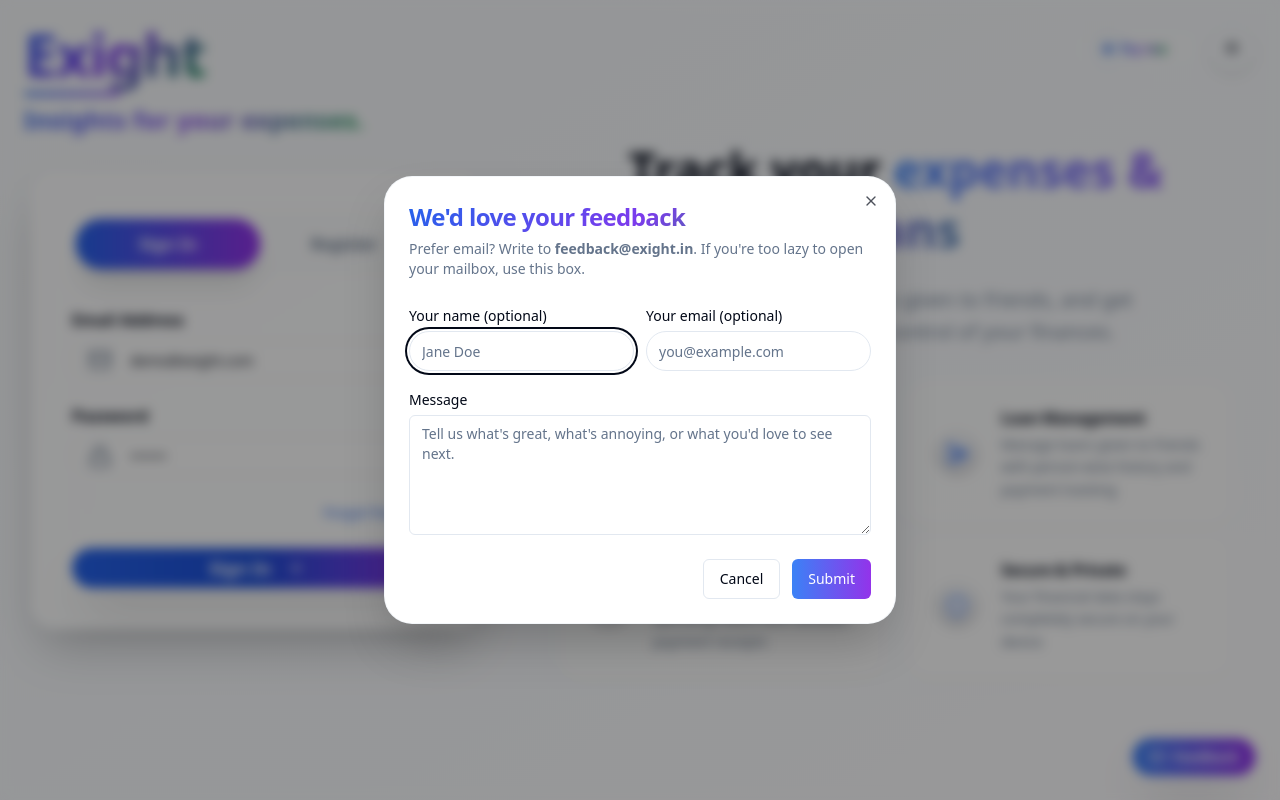
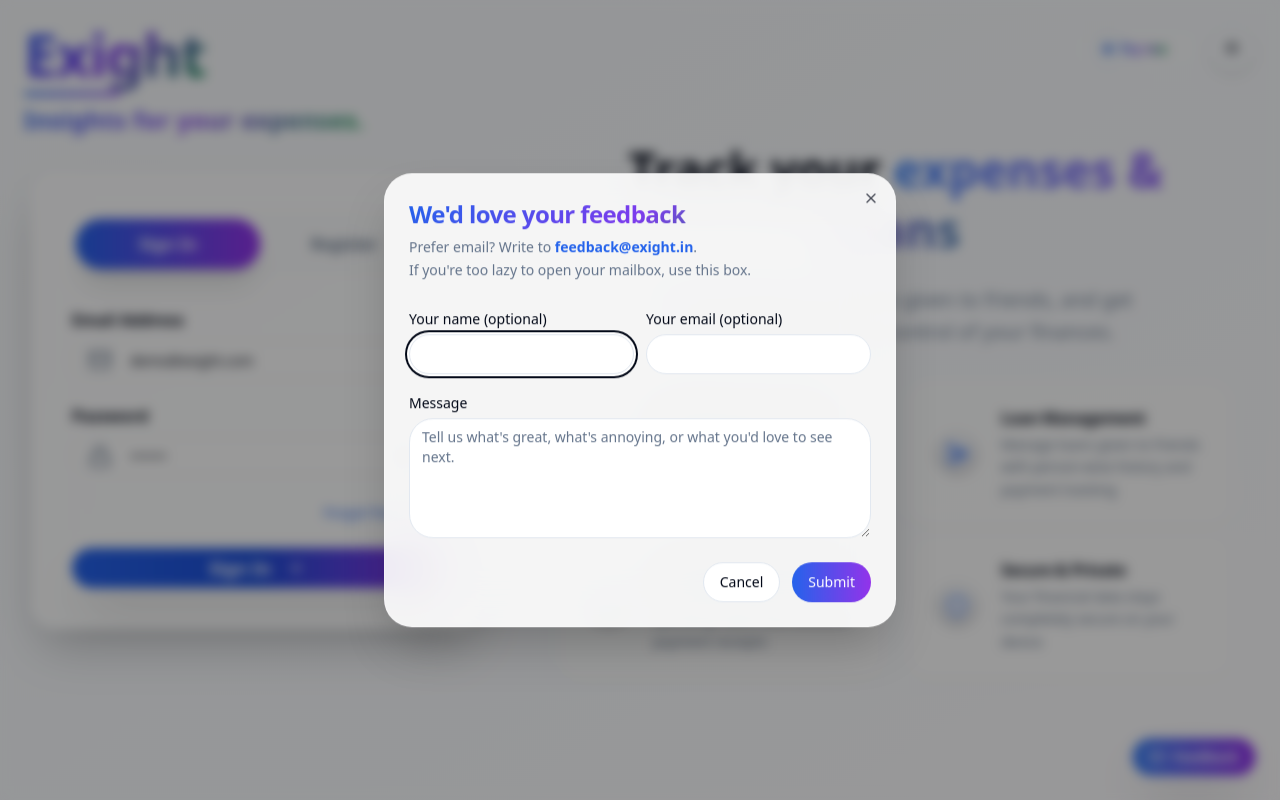
Before and after one commit to rescuedragon/exight2.0, a React (Vite) app: page /login in a window 1280 px wide. Both pictures are taken after a click on the button "Feedback". Built offline with nearby package versions, Linux system fonts and the light colour scheme.

Commit message:
Feedback: Apple-like UI polish, mailto link, line break, cleared placeholders, rounded inputs/buttons; no functionality change

```diff
--- a/src/components/FeedbackModal.tsx
+++ b/src/components/FeedbackModal.tsx
@@ -57,11 +57,13 @@ export const FeedbackModal = () => {
           <span>Feedback</span>
         </button>
       </DialogTrigger>
-      <DialogContent className="max-w-lg w-[92vw] rounded-[28px] border border-border/40 bg-card shadow-2xl">
+      <DialogContent className="max-w-lg w-[92vw] rounded-[28px] border border-white/30 dark:border-white/10 bg-white/90 dark:bg-transparent dark:dark-surface shadow-ambient backdrop-blur-xl">
         <DialogHeader>
           <DialogTitle className="text-2xl font-extrabold gradient-text animate-gradient-x">We'd love your feedback</DialogTitle>
-          <p className="text-sm text-muted-foreground">
-            Prefer email? Write to <span className="font-semibold">feedback@exight.in</span>. If you're too lazy to open your mailbox, use this box.
+          <p className="text-sm text-muted-foreground leading-relaxed">
+            Prefer email? Write to <a href="mailto:feedback@exight.in" className="text-blue-accent hover:underline font-semibold">feedback@exight.in</a>.
+            <br/>
+            If you're too lazy to open your mailbox, use this box.
           </p>
         </DialogHeader>
 
@@ -72,8 +74,8 @@ export const FeedbackModal = () => {
               <Input
                 value={form.name || ""}
                 onChange={(e) => setForm((f) => ({ ...f, name: e.target.value }))}
-                placeholder="Jane Doe"
-                className="mt-1"
+                placeholder=""
+                className="mt-1 rounded-3xl"
               />
             </div>
             <div>
@@ -82,8 +84,8 @@ export const FeedbackModal = () => {
                 type="email"
                 value={form.email || ""}
                 onChange={(e) => setForm((f) => ({ ...f, email: e.target.value }))}
-                placeholder="you@example.com"
-                className="mt-1"
+                placeholder=""
+                className="mt-1 rounded-3xl"
               />
             </div>
           </div>
@@ -94,16 +96,16 @@ export const FeedbackModal = () => {
               value={form.message}
               onChange={(e) => setForm((f) => ({ ...f, message: e.target.value }))}
               placeholder="Tell us what's great, what's annoying, or what you'd love to see next."
-              className="mt-1 min-h-[120px]"
+              className="mt-1 min-h-[120px] rounded-3xl"
               required
             />
           </div>
 
           <div className="flex items-center justify-end gap-3 pt-2">
-            <Button type="button" variant="outline" onClick={() => setOpen(false)}>
+            <Button type="button" variant="outline" onClick={() => setOpen(false)} className="rounded-full">
               Cancel
             </Button>
-            <Button type="submit" disabled={submitting} className="bg-gradient-to-r from-blue-500 to-purple-600 text-white">
+            <Button type="submit" disabled={submitting} className="rounded-full bg-gradient-to-r from-blue-600 to-purple-600 text-white shadow-ambient">
               {submitting ? "Sending…" : "Submit"}
             </Button>
           </div>
```
